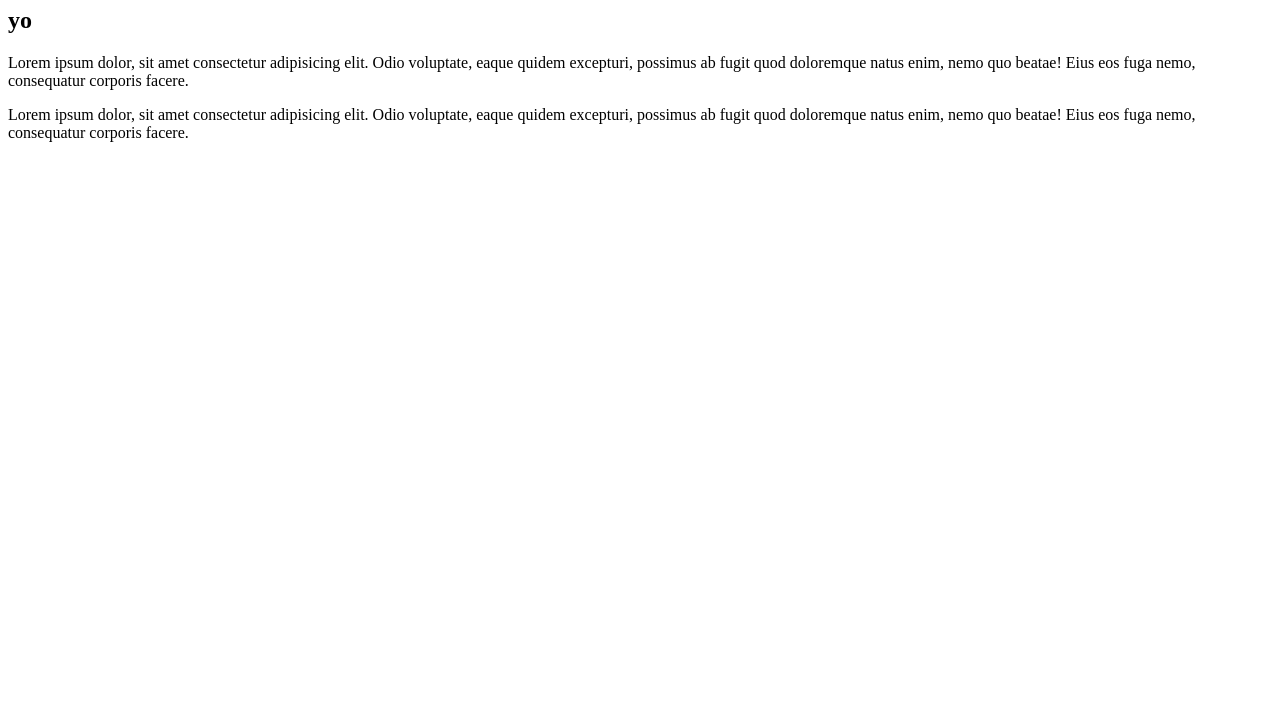
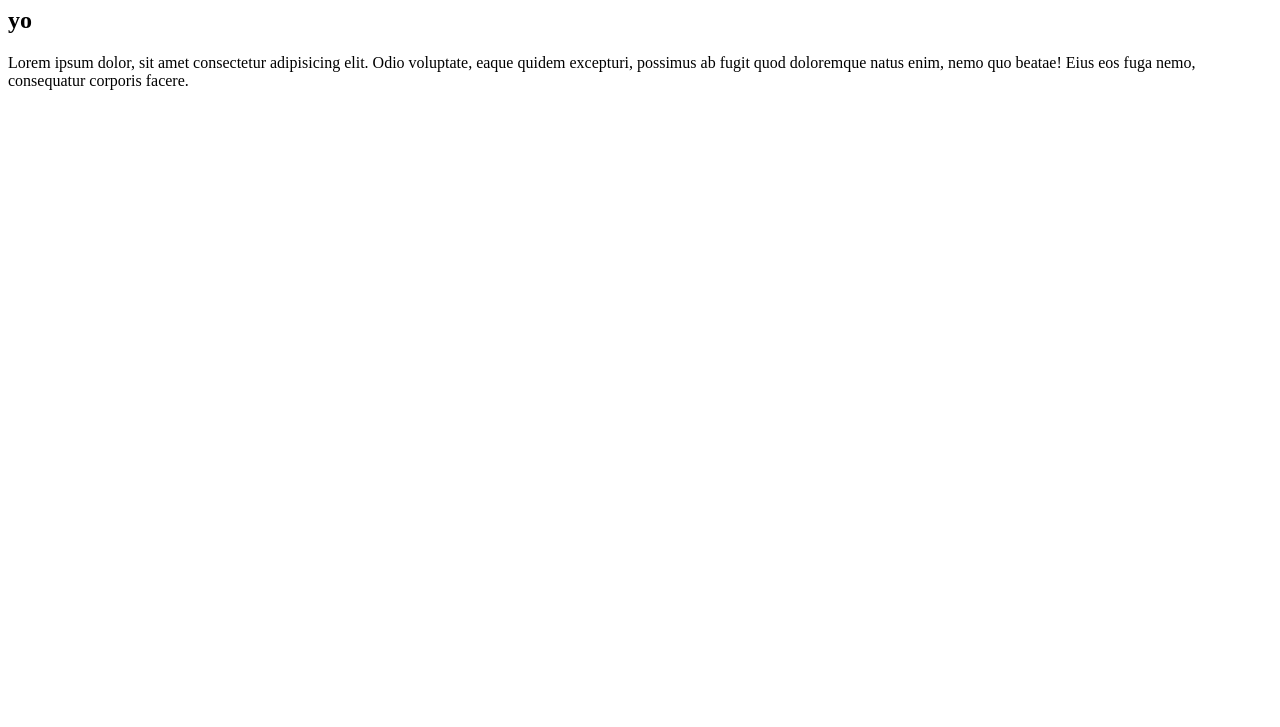
Before and after one commit to eelDigit/dwwm25, a plain HTML site: page index.html in a window 1280 px wide. Shown: the part 73-800 px from the top of the page. Drawn offline with Linux system fonts and the light colour scheme.

Commit message:
supp paragraphe

```diff
--- a/index.html
+++ b/index.html
@@ -14,10 +14,5 @@
       eaque quidem excepturi, possimus ab fugit quod doloremque natus enim, nemo
       quo beatae! Eius eos fuga nemo, consequatur corporis facere.
     </p>
-    <p>
-      Lorem ipsum dolor, sit amet consectetur adipisicing elit. Odio voluptate,
-      eaque quidem excepturi, possimus ab fugit quod doloremque natus enim, nemo
-      quo beatae! Eius eos fuga nemo, consequatur corporis facere.
-    </p>
   </body>
 </html>
```
